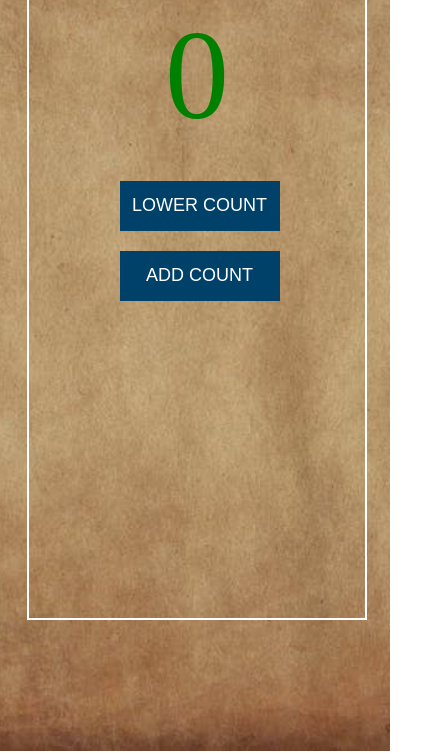
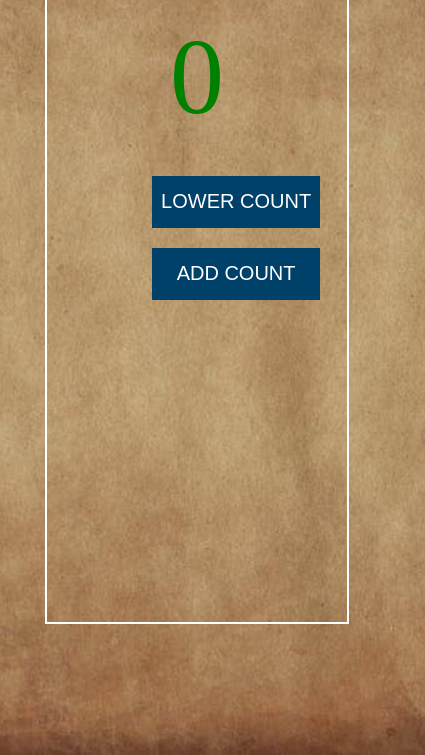
Before and after one commit to Olamide-Accord/javascript-counter, a plain HTML site: page index.html in a window 390 px wide. Shown: the part 116-871 px from the top of the page, 425 px wide, since content can reach past the window. Drawn offline with Linux system fonts and the light colour scheme.

Commit message:
Add files via upload

```diff
--- a/assets/styles.css
+++ b/assets/styles.css
@@ -20,47 +20,55 @@ h1{
 }
 p{
     color: green;
-    font-size: 8rem;
+    font-size: 8.5rem;
     font-weight: 500;
     font-family: 'Times New Roman', Times, serif;
     text-align: center;
     margin: 8% 0%;
 }
 button{
-    width: 12rem;
+    width: 12.5rem;
     height: 3rem;
-    font-size: 20px;
+    font-size: 1.25rem;
     background-color:rgb(0,65,106);
     color: #ffffff;
     position: relative;
     border: 0px;
-    margin: 5px 37% 15px;
+    margin: 5px 36% 15px;
 }
 button:hover{
     box-shadow: 0 0 20px 0px rgba(0,0,0,0.7);
-    font-size: 22px;
+    font-size: 20px;
+    width: 12.25rem;
 }
 .buttons{
-    margin: 20px 0px;
+    margin: 2rem 0px;
 }
 
 @media(max-width: 700px) {
     .container{
         border: 2px solid white;
-        width: 90%;
-        margin: 4% 5% 1%;
+        width: 80%;
+        margin: 5% 10% 5%;
     }
     h1{
-        font-size: 40px;
+        font-size: 2.75rem;
+    }
+    p{
+        font-size: 6.75rem;
     }
     button{
-        width: 160px;
-        height: 50px;
-        font-size: 18px;
+        width: 10.5rem;
+        height: 3.25rem;
+        font-size: 1.25rem;
         background-color:rgb(0,65,106);
         color: #ffffff;
         position: relative;
         border: 0px;
-        margin: 5px 27% 15px;
+        margin: 5px 35% 15px;
+    }
+    button:hover{
+        box-shadow: 0 0 20px 0px rgba(0,0,0,0.7);
+        width: 10.5rem;
     }
 }
```
